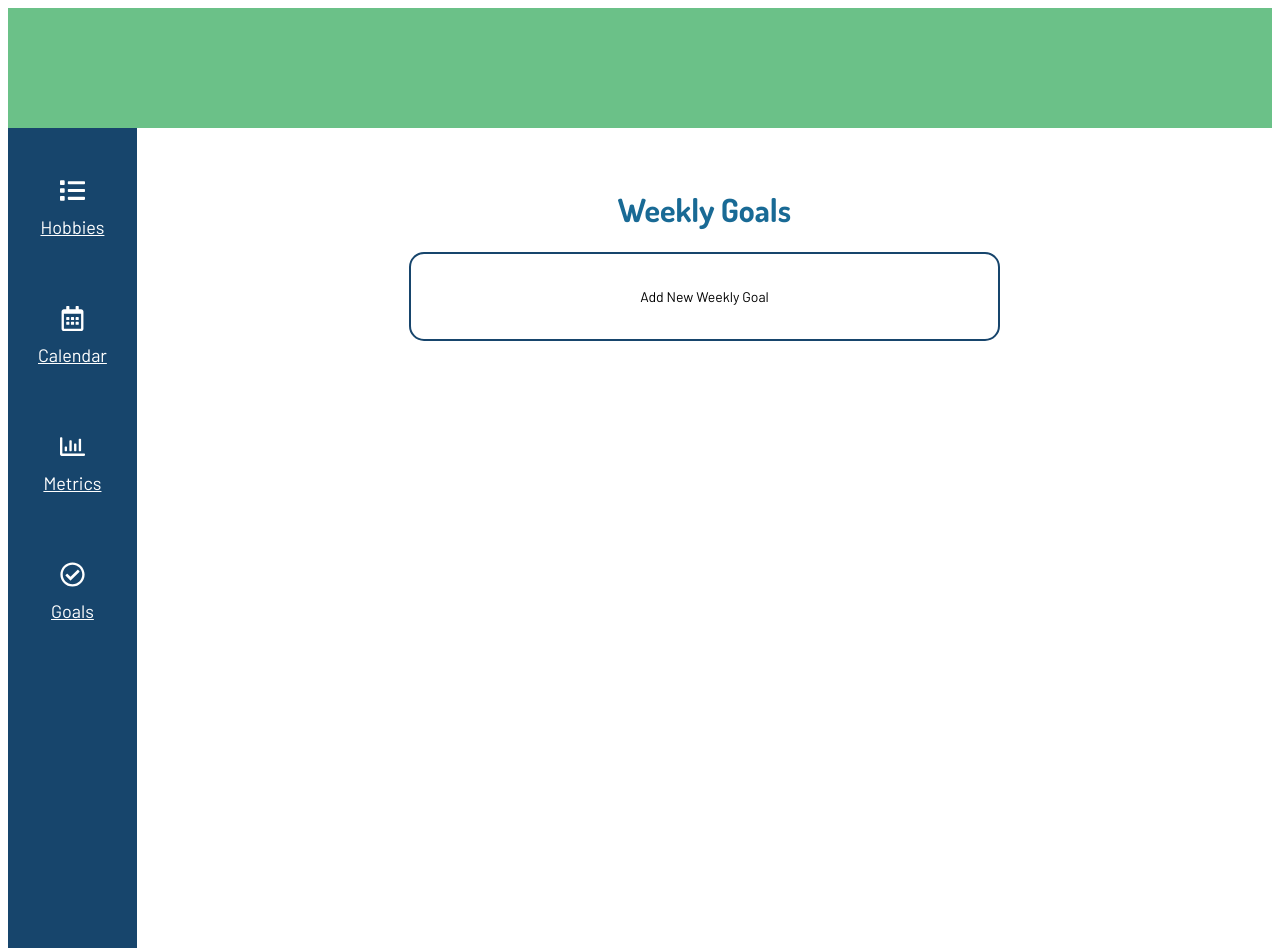
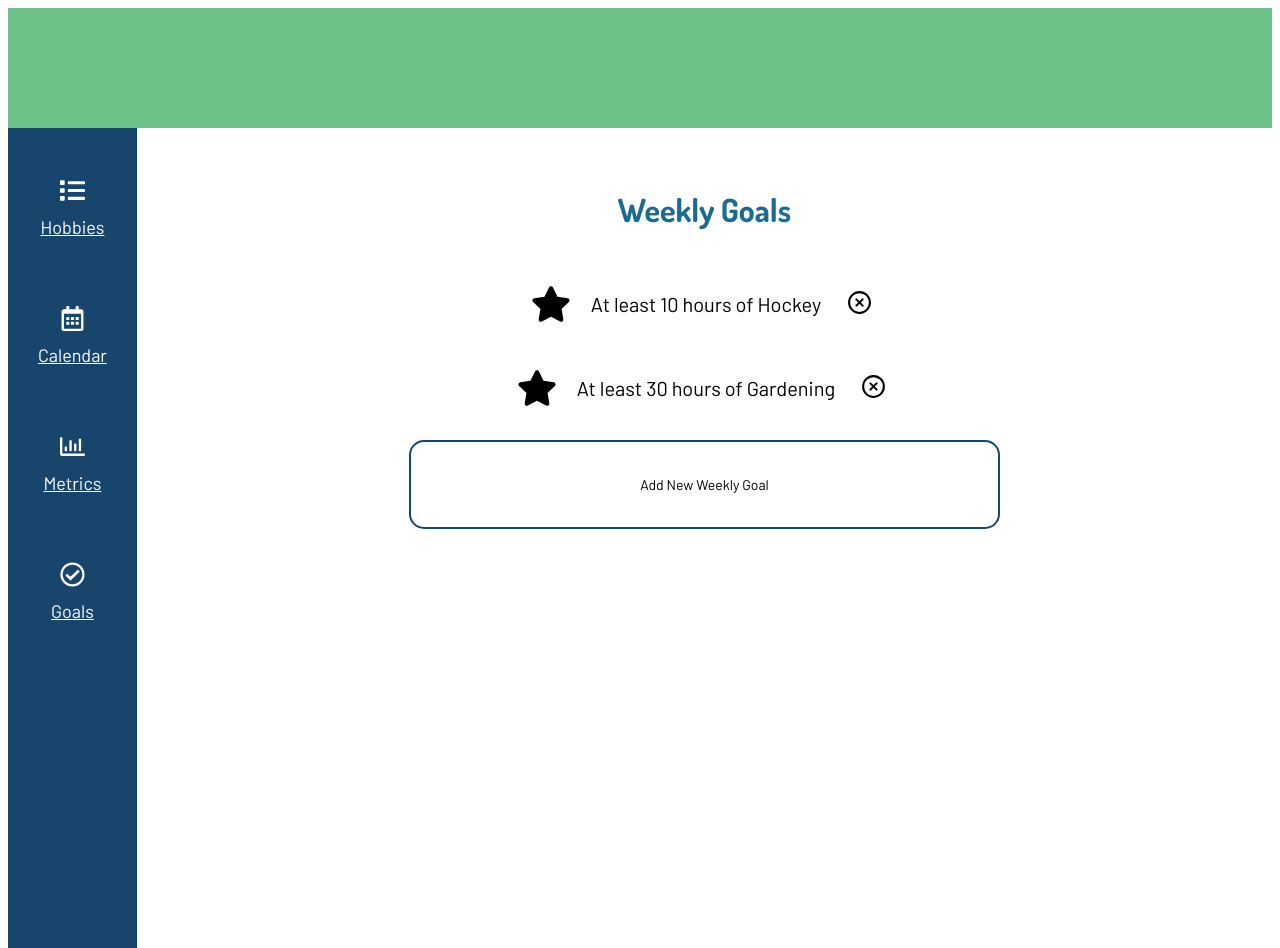
Before and after one commit to karen-bu/hobby-tracker, a React (Vite) app in the folder client/: page /goals in a window 1280 px wide. Built offline with nearby package versions, Linux system fonts and the light colour scheme; no server answers.

Commit message:
wrote goal chip code

```diff
--- a/client/src/1_Pages/Goals.tsx
+++ b/client/src/1_Pages/Goals.tsx
@@ -1,4 +1,5 @@
 import { GoalForm } from "../2_Components/GoalForm";
+import { GoalChip } from "../2_Components/GoalChip";
 
 export function Goals() {
   return (
@@ -7,6 +8,10 @@ export function Goals() {
         <div className='goals row-100'>
           <h1>Weekly Goals</h1>
         </div>
+        <div>
+          <GoalChip hobbyName={'Hockey'} hours={10} />
+          <GoalChip hobbyName={'Gardening'} hours={30} />
+        </div>
         <div className='goals row-100'>
           <GoalForm />
         </div>
--- /dev/null
+++ b/client/src/2_Components/GoalChip.tsx
@@ -0,0 +1,23 @@
+import { FaStar } from "react-icons/fa";
+import { FiX, FiXCircle } from "react-icons/fi";
+
+type GoalChipProps = {
+  hours: number;
+  hobbyName: string;
+}
+
+export function GoalChip({ hours, hobbyName }: GoalChipProps) {
+  return (
+    <div className='goals row-100 goalList'>
+      <FaStar className='goalStar' size={40} />
+      <p>At least {hours} hours of {hobbyName}</p>
+      <div className='goals button-wrapper'>
+        <button className='goals entry-plus'>
+          <FiXCircle size={25} />
+        </button>
+      </div>
+
+
+    </div>
+  )
+}
--- a/client/src/2_Components/GoalForm.tsx
+++ b/client/src/2_Components/GoalForm.tsx
@@ -1,6 +1,7 @@
 import * as React from 'react';
 import { FormEvent, useState } from "react"
 import { useUser } from "./useUser";
+
 import { Autocomplete, TextField } from "@mui/material";
 
 import { FiPlusCircle } from "react-icons/fi";
@@ -16,7 +17,6 @@ export function GoalForm() {
     if (isExpanded) setIsExpanded(false)
     if (!isExpanded) setIsExpanded(true)
   }
-
 
   return (
     <div className='goals row-100'>
@@ -39,7 +39,7 @@ export function GoalForm() {
             </div>
             <div className='goals row-100'>
               <div className='goals row-50 left'>
-                <p className='p-small'>Target Hours!</p>
+                <p className='p-small'>Target Hours</p>
               </div>
               <div className='goals row-50 right'>
                 <input className='targetHours' type='text' name='targetHours'></input>
--- a/client/src/App.css
+++ b/client/src/App.css
@@ -650,6 +650,13 @@ justify-content: right;
   width: 100%;
 }
 
+.goals.row-100.goalList {
+  display: flex;
+  justify-content: center;
+  align-items: center;
+  margin-top: 20px;
+  margin-bottom: 20px;
+}
 
 .goals.row-50 {
   width: 50%;
@@ -663,6 +670,15 @@ justify-content: right;
   display: flex;
   justify-content: right;
 }
+
+.goals.row-33 {
+  width: 33%;
+}
+
+.goals.row-33.right {
+  justify-content: right;
+}
+
 
 .goals.form-wrapper {
   width: 100%;
@@ -693,8 +709,11 @@ justify-content: right;
   width: 100%;
 }
 
+.goals.button-wrapper {
+  margin-left: 20px;
+}
+
 .goals.entry-plus {
-  margin-top: 20px;
   background-color: transparent;
   border: transparent;
 }
@@ -703,3 +722,7 @@ justify-content: right;
   transition: 0.25s ease-in-out;
   transform: scale(1.1);
 }
+
+.goalStar {
+  padding-right: 20px;
+}
```
Also changed, not shown: 1 other file (tests, documents, lock files or other folders).
